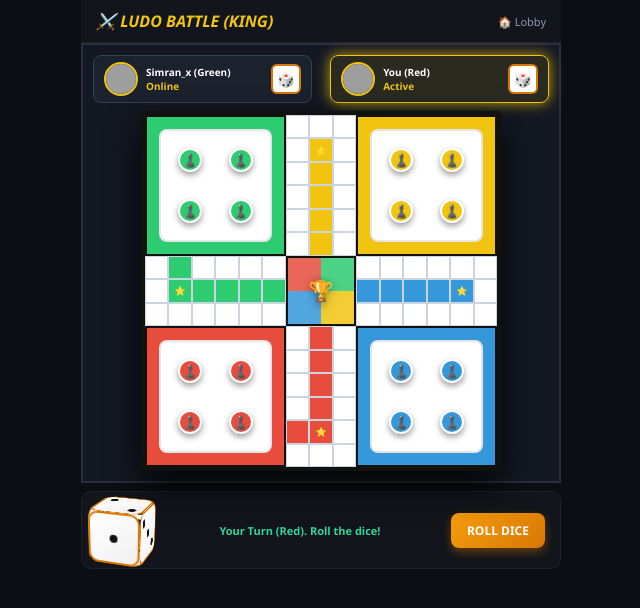
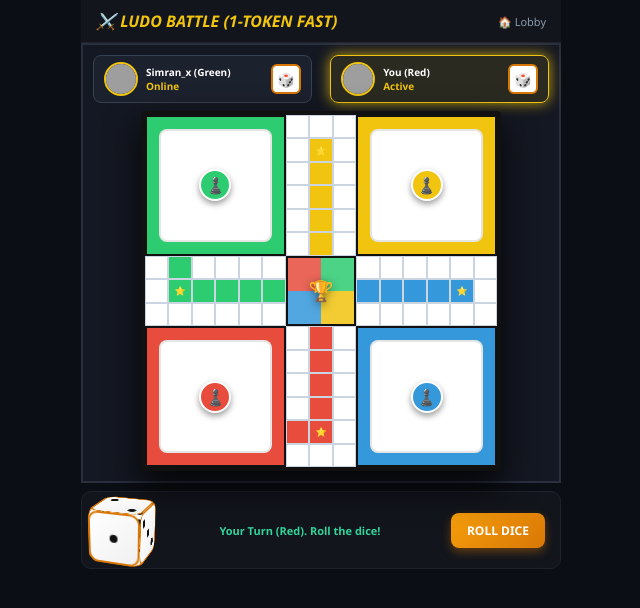
Before and after one commit to harshit-ydv001/fm4bat, a FastAPI app: template templates/ludo.html in a window 1280 px wide. Shown: the top 608 px of the page, without its empty margins (319-959 px from the left). Run offline with FastAPI, Linux system fonts and the light colour scheme; the template is opened without the code that fills it, so the values that code supplies are empty; grey boxes are pictures that could not be loaded.

Commit message:
update ludo to single token fast mode

```diff
--- a/templates/ludo.html
+++ b/templates/ludo.html
@@ -3,7 +3,7 @@
 <head>
     <meta charset="UTF-8">
     <meta name="viewport" content="width=device-width, initial-scale=1.0">
-    <title>Ludo Battle - Exact Ludo King Edition</title>
+    <title>Ludo Battle - 1 Token Fast Edition</title>
     <style>
         * { box-sizing: border-box; margin: 0; padding: 0; font-family: 'Segoe UI', Tahoma, Geneva, Verdana, sans-serif; }
         body {
@@ -51,14 +51,13 @@
 
         .inner-box {
             width: 100%; height: 100%; background: #fff; border-radius: 8px; border: 2px solid rgba(0,0,0,0.1);
-            display: grid; grid-template-columns: repeat(2, 1fr); grid-template-rows: repeat(2, 1fr);
-            padding: 8px; gap: 8px; align-items: center; justify-items: center;
+            display: flex; align-items: center; justify-content: center;
         }
 
         .token {
-            width: 24px; height: 24px; background: #222; border-radius: 50%;
-            display: flex; justify-content: center; align-items: center; font-size: 13px;
-            border: 2px solid #fff; cursor: not-allowed; place-self: center; z-index: 10;
+            width: 32px; height: 32px; background: #222; border-radius: 50%;
+            display: flex; justify-content: center; align-items: center; font-size: 16px;
+            border: 2px solid #fff; cursor: not-allowed; z-index: 10;
             box-shadow: 0 3px 6px rgba(0,0,0,0.4);
         }
 
@@ -148,7 +147,7 @@
 <body>
 
     <div class="navbar">
-        <a href="/games/ludo" class="brand-logo">⚔️ LUDO BATTLE (KING)</a>
+        <a href="/games/ludo" class="brand-logo">⚔️ LUDO BATTLE (1-TOKEN FAST)</a>
         <a href="/dashboard" style="color: #8a99ad; text-decoration: none; font-size: 11px;">🏠 Lobby</a>
     </div>
 
@@ -176,17 +175,11 @@
         <div class="board" id="ludo-board">
             <div class="base-green" id="green-base-area">
                 <div class="inner-box" id="green-inner-box">
-                    <div class="token green-token" id="green-0">♟️</div>
-                    <div class="token green-token" id="green-1">♟️</div>
-                    <div class="token green-token" id="green-2">♟️</div>
-                    <div class="token green-token" id="green-3">♟️</div>
+                    <div class="token green-token" id="green-token">♟️</div>
                 </div>
             </div>
             <div class="base-yellow" id="yellow-base-area">
                 <div class="inner-box">
-                    <div class="token" style="background:#f1c40f;">♟️</div>
-                    <div class="token" style="background:#f1c40f;">♟️</div>
-                    <div class="token" style="background:#f1c40f;">♟️</div>
                     <div class="token" style="background:#f1c40f;">♟️</div>
                 </div>
             </div>
@@ -194,17 +187,11 @@
             <div class="base-blue" id="blue-base-area">
                 <div class="inner-box">
                     <div class="token" style="background:#3498db;">♟️</div>
-                    <div class="token" style="background:#3498db;">♟️</div>
-                    <div class="token" style="background:#3498db;">♟️</div>
-                    <div class="token" style="background:#3498db;">♟️</div>
                 </div>
             </div>
             <div class="base-red" id="red-base-area">
                 <div class="inner-box" id="red-inner-box">
-                    <div class="token red-token" id="red-0">♟️</div>
-                    <div class="token red-token" id="red-1">♟️</div>
-                    <div class="token red-token" id="red-2">♟️</div>
-                    <div class="token red-token" id="red-3">♟️</div>
+                    <div class="token red-token" id="red-token">♟️</div>
                 </div>
             </div>
         </div>
@@ -278,7 +265,7 @@
                     if(r >= 10 && c === 8 && r <= 14) cell.classList.add('red-home-col');
                     if(r === 8 && c >= 2 && c <= 6) cell.classList.add('green-home-col');
                     if(r >= 2 && c === 8 && r <= 6) cell.classList.add('yellow-home-col');
-                    if(r === 8 && c >= 10 && c <= 14) cell.classList.add('blue-home-col'); // Right arm colored Blue as requested
+                    if(r === 8 && c >= 10 && c <= 14) cell.classList.add('blue-home-col');
 
                     cell.style.gridRow = r; cell.style.gridColumn = c;
                     ludoBoard.appendChild(cell);
@@ -302,8 +289,9 @@
             [7,1], [8,1], [8,2], [8,3], [8,4], [8,5], [8,6]
         ];
 
-        let redTokensArr = [{id:'red-0', pos:-1, done:false}, {id:'red-1', pos:-1, done:false}, {id:'red-2', pos:-1, done:false}, {id:'red-3', pos:-1, done:false}];
-        let greenTokensArr = [{id:'green-0', pos:-1, done:false}, {id:'green-1', pos:-1, done:false}, {id:'green-2', pos:-1, done:false}, {id:'green-3', pos:-1, done:false}];
+        // Single Token Object for each player
+        let redToken = { id: 'red-token', pos: -1, done: false };
+        let greenToken = { id: 'green-token', pos: -1, done: false };
 
         let playerTurn = 'user';
         let activeDiceVal = 0;
@@ -358,62 +346,58 @@
         }
 
         function evaluateGameTurn(player) {
-            let tokens = (player === 'user') ? redTokensArr : greenTokensArr;
-            let movable = tokens.filter(t => !t.done && ((t.pos === -1 && activeDiceVal === 6) || (t.pos >= 0 && t.pos + activeDiceVal <= 56)));
+            let token = (player === 'user') ? redToken : greenToken;
+            let canMove = !token.done && ((token.pos === -1 && activeDiceVal === 6) || (token.pos >= 0 && token.pos + activeDiceVal <= 56));
 
-            if (movable.length === 0) {
+            if (!canMove) {
                 document.getElementById("game-status").innerText = `${player === 'user' ? 'You' : chosenBotName} rolled ${activeDiceVal}. No moves!`;
                 setTimeout(() => switchPlayerTurn(player, false), 1500);
-            } else if (player === 'bot' || movable.length === 1) {
-                let chosen = (player === 'bot') ? movable[Math.floor(Math.random() * movable.length)] : movable[0];
-                moveTokenSteps(chosen.id, activeDiceVal, player);
+            } else if (player === 'bot') {
+                moveTokenSteps(token.id, activeDiceVal, 'bot');
             } else {
-                document.getElementById("game-status").innerText = `Rolled ${activeDiceVal}. Click your glowing token!`;
+                document.getElementById("game-status").innerText = `Rolled ${activeDiceVal}. Click your token!`;
                 isWaitingForTokenClick = true;
-                movable.forEach(t => document.getElementById(t.id).classList.add('movable'));
+                document.getElementById(token.id).classList.add('movable');
             }
         }
 
-        redTokensArr.forEach(t => {
-            document.getElementById(t.id).addEventListener('click', () => {
-                if (playerTurn === 'user' && isWaitingForTokenClick && document.getElementById(t.id).classList.contains('movable')) {
-                    redTokensArr.forEach(tok => document.getElementById(tok.id).classList.remove('movable'));
+        document.getElementById('red-token').addEventListener('click', () => {
+            if (playerTurn === 'user' && isWaitingForTokenClick && document.getElementById('red-token').classList.contains('movable')) {
+                document.getElementById('red-token').classList.remove('movable');
                 isWaitingForTokenClick = false;
                 document.getElementById("game-status").innerText = "Moving token...";
-                    moveTokenSteps(t.id, activeDiceVal, 'user');
+                moveTokenSteps('red-token', activeDiceVal, 'user');
             }
-            });
         });
 
         function moveTokenSteps(tokenId, stepsLeft, player) {
-            let tokensList = (player === 'user') ? redTokensArr : greenTokensArr;
+            let token = (player === 'user') ? redToken : greenToken;
             let pathList = (player === 'user') ? redPathCoords : greenPathCoords;
-            let t = tokensList.find(tok => tok.id === tokenId);
             let el = document.getElementById(tokenId);
 
-            if (t.pos === -1) {
-                t.pos = 0;
+            if (token.pos === -1) {
+                token.pos = 0;
                 ludoBoard.appendChild(el);
                 el.innerText = player === 'user' ? "🚀" : "🛸";
                 playStepSound();
-                el.style.gridRow = pathList[t.pos][0];
-                el.style.gridColumn = pathList[t.pos][1];
-                checkForCaptures(t, player);
-                checkTurnCompletion(t, player);
+                el.style.gridRow = pathList[token.pos][0];
+                el.style.gridColumn = pathList[token.pos][1];
+                checkForCaptures(token, player);
+                checkTurnCompletion(token, player);
                 return;
             }
 
             let stepTimer = setInterval(() => {
-                if (stepsLeft > 0 && t.pos < 56) {
-                    t.pos++;
+                if (stepsLeft > 0 && token.pos < 56) {
+                    token.pos++;
                     playStepSound();
-                    el.style.gridRow = pathList[t.pos][0];
-                    el.style.gridColumn = pathList[t.pos][1];
+                    el.style.gridRow = pathList[token.pos][0];
+                    el.style.gridColumn = pathList[token.pos][1];
                     stepsLeft--;
                 } else {
                     clearInterval(stepTimer);
-                    checkForCaptures(t, player);
-                    checkTurnCompletion(t, player);
+                    checkForCaptures(token, player);
+                    checkTurnCompletion(token, player);
                 }
             }, 180);
         }
@@ -427,43 +411,37 @@
             let isSafe = safeCoords.some(s => s[0] === currentCoords[0] && s[1] === currentCoords[1]);
             if (isSafe) return;
 
-            let opponentTokens = (player === 'user') ? greenTokensArr : redTokensArr;
-            let opponentPath = (player === 'user') ? greenPathCoords : redPathCoords;
+            let oppToken = (player === 'user') ? greenToken : redToken;
+            let oppPath = (player === 'user') ? greenPathCoords : redPathCoords;
 
-            opponentTokens.forEach(opp => {
-                if (opp.pos >= 0 && opp.pos < 50 && !opp.done) {
-                    let oppCoords = opponentPath[opp.pos];
+            if (oppToken.pos >= 0 && oppToken.pos < 50 && !oppToken.done) {
+                let oppCoords = oppPath[oppToken.pos];
                 if (oppCoords[0] === currentCoords[0] && oppCoords[1] === currentCoords[1]) {
-                        opp.pos = -1;
-                        let oppEl = document.getElementById(opp.id);
+                    oppToken.pos = -1;
+                    let oppEl = document.getElementById(oppToken.id);
                     oppEl.innerText = "♟️";
                     if (player === 'user') {
                         document.getElementById("green-inner-box").appendChild(oppEl);
                     } else {
                         document.getElementById("red-inner-box").appendChild(oppEl);
                     }
-                        document.getElementById("game-status").innerText = "Captured opponent token! Extra turn!";
+                    document.getElementById("game-status").innerText = "Captured opponent! Extra turn!";
                 }
             }
-            });
         }
 
-        function checkTurnCompletion(t, player) {
-            let tokensList = (player === 'user') ? redTokensArr : greenTokensArr;
-            let el = document.getElementById(t.id);
+        function checkTurnCompletion(token, player) {
+            let el = document.getElementById(token.id);
 
-            if (t.pos === 56) {
-                t.done = true;
+            if (token.pos === 56) {
+                token.done = true;
                 el.innerText = "👑";
-            }
-
-            if (tokensList.every(tok => tok.done)) {
                 document.getElementById("game-status").innerText = player === 'user' ? "🎉 YOU WON!" : `😞 ${chosenBotName} WON!`;
                 setTimeout(() => window.location.href = "/dashboard", 3000);
                 return;
             }
 
-            let gotSix = (activeDiceVal === 6 && !t.done);
+            let gotSix = (activeDiceVal === 6);
             if (gotSix) {
                 document.getElementById("game-status").innerText = "Rolled 6! Extra turn!";
                 if (player === 'user') {
```
Lines whose indentation alone changed are shown as unchanged.
